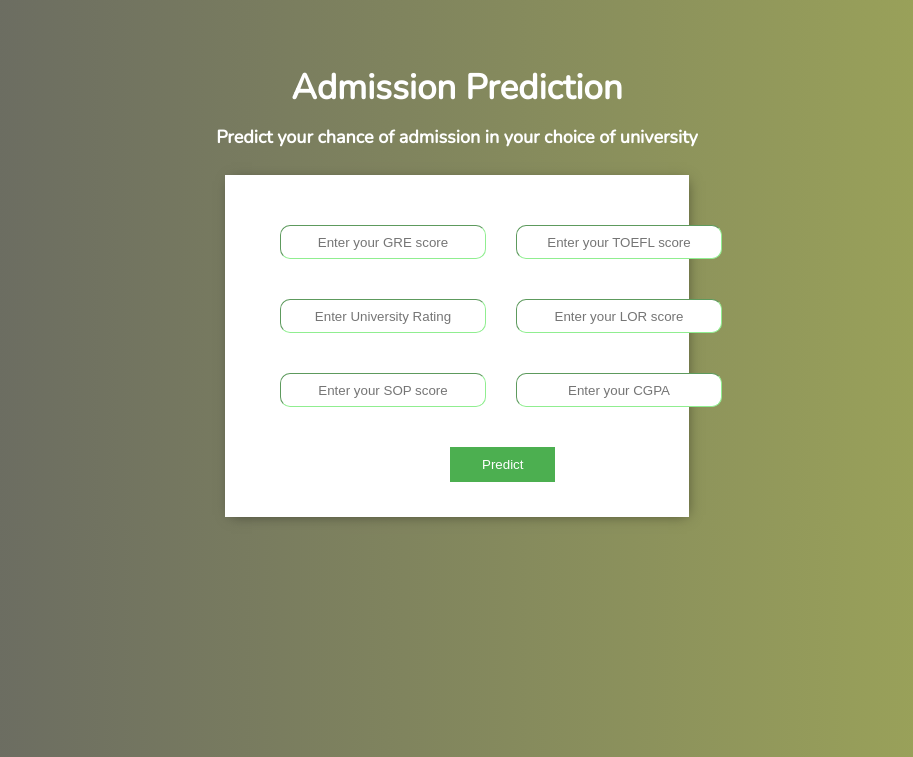
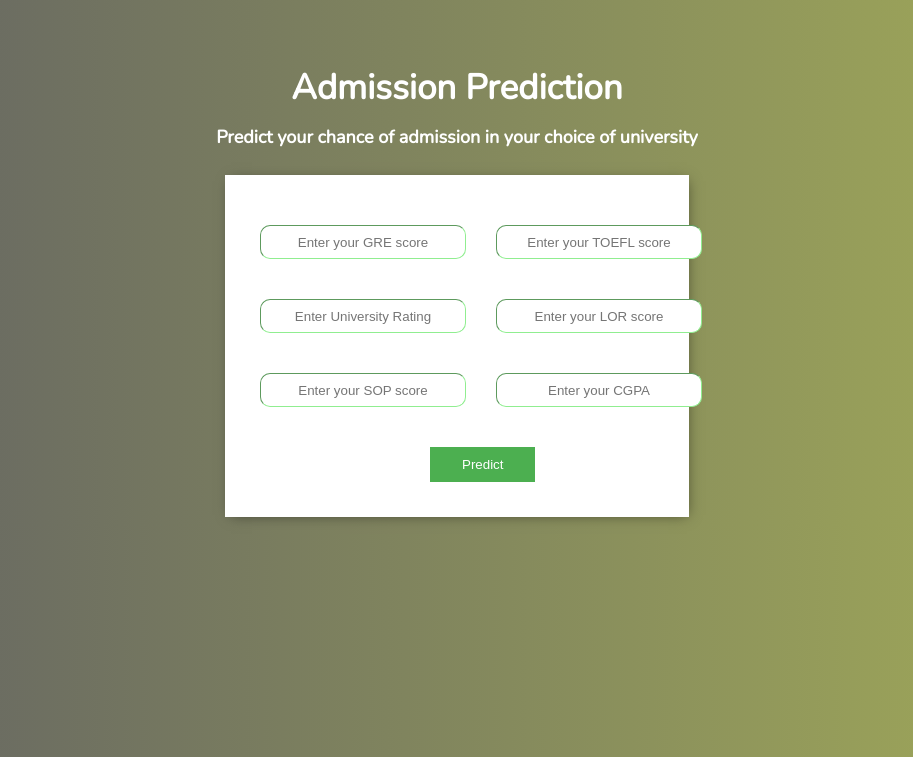
Before and after one commit to Apekchhya/University-Choice, a Django app: page / in a window 1280 px wide. Shown: the top 757 px of the page, without its empty margins (183-1096 px from the left). Run offline with Django 4.2, Linux system fonts and the light colour scheme.

Commit message:
Add files via upload

```diff
--- a/base/templates/main.html
+++ b/base/templates/main.html
@@ -43,7 +43,7 @@
           background-color: white;
           -webkit-box-shadow: 2px 2px 13px -4px rgba(0, 0, 0, 0.5);
           box-shadow: 2px 2px 13px -4px rgba(0, 0, 0, 0.5);
-          padding: 30px 40px 90px;
+          padding: 30px 20px 90px 20px;
       }
 
       input[type=text]{
```
